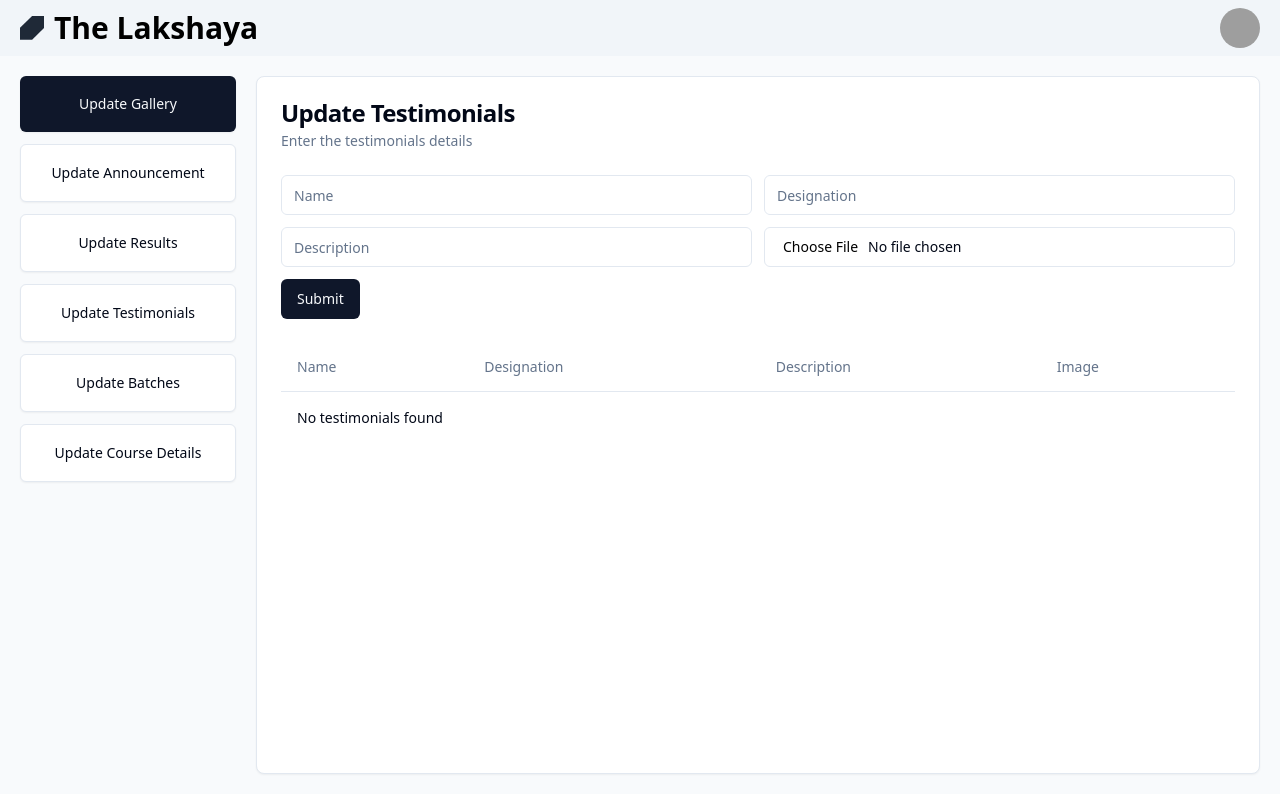
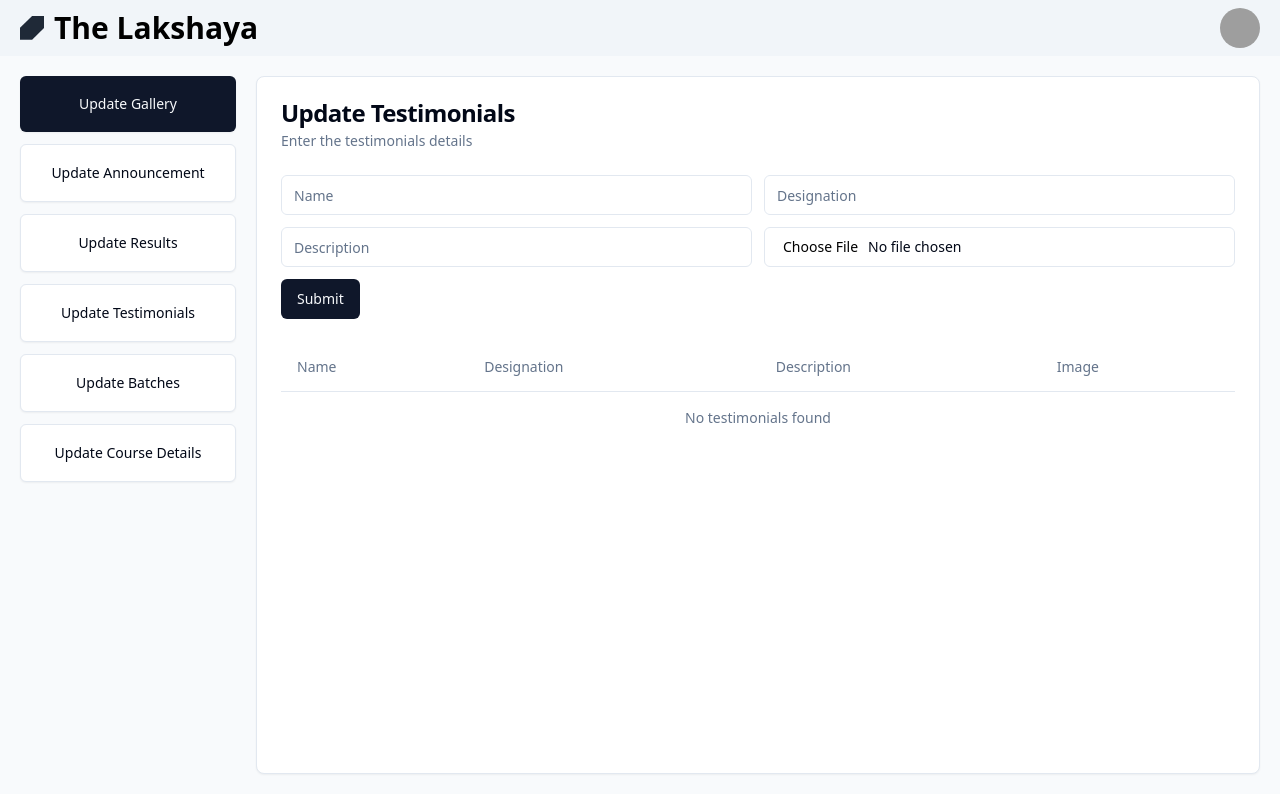
Before and after one commit to whyehtasam/Lakshaya-admin-panel, a React (Vite) app: page /updateTestimonials in a window 1280 px wide. Built offline with nearby package versions, Linux system fonts and the light colour scheme; grey boxes are pictures that could not be loaded.

Commit message:
chore: Update table cell styles for "No batches found", "No data found", "No results found", and "No testimonials found"

```diff
--- a/src/apps/dashboard/UpdateBatch.jsx
+++ b/src/apps/dashboard/UpdateBatch.jsx
@@ -67,7 +67,7 @@ const UpdateBatch = () => {
                 ))
               ) : (
                 <TableRow>
-                  <TableCell colSpan={4}>No batches found</TableCell>
+                  <TableCell colSpan={4} className='text-sm text-muted-foreground text-center'>No batches found</TableCell>
                 </TableRow>
               )}
             </TableBody>
--- a/src/apps/dashboard/UpdateCourse.jsx
+++ b/src/apps/dashboard/UpdateCourse.jsx
@@ -71,7 +71,7 @@ const UpdateCourse = () => {
                 ))
               ) : (
                 <TableRow>
-                  <TableCell colSpan={5} className='text-center'>No data found</TableCell>
+                  <TableCell colSpan={5}  className='text-sm text-muted-foreground text-center'>No data found</TableCell>
                 </TableRow>
               )}
             </TableBody>
--- a/src/apps/dashboard/UpdateResult.jsx
+++ b/src/apps/dashboard/UpdateResult.jsx
@@ -131,7 +131,7 @@ const UpdateResult = () => {
                 ))
               ) : (
                 <TableRow>
-                  <TableCell colSpan={5} className="text-sm text-muted-foreground">No results found</TableCell>
+                  <TableCell colSpan={6} className="text-sm text-muted-foreground text-center">No results found</TableCell>
                 </TableRow>
               )}
             </TableBody>
--- a/src/apps/dashboard/UpdateTestimonials.jsx
+++ b/src/apps/dashboard/UpdateTestimonials.jsx
@@ -69,7 +69,7 @@ const UpdateTestimonials = () => {
                 ))
               ) : (
                 <TableRow>
-                  <TableCell colSpan={4}>No testimonials found</TableCell>
+                  <TableCell colSpan={4} className='text-sm text-muted-foreground text-center'>No testimonials found</TableCell>
                 </TableRow>
               )}
             </TableBody>
```
